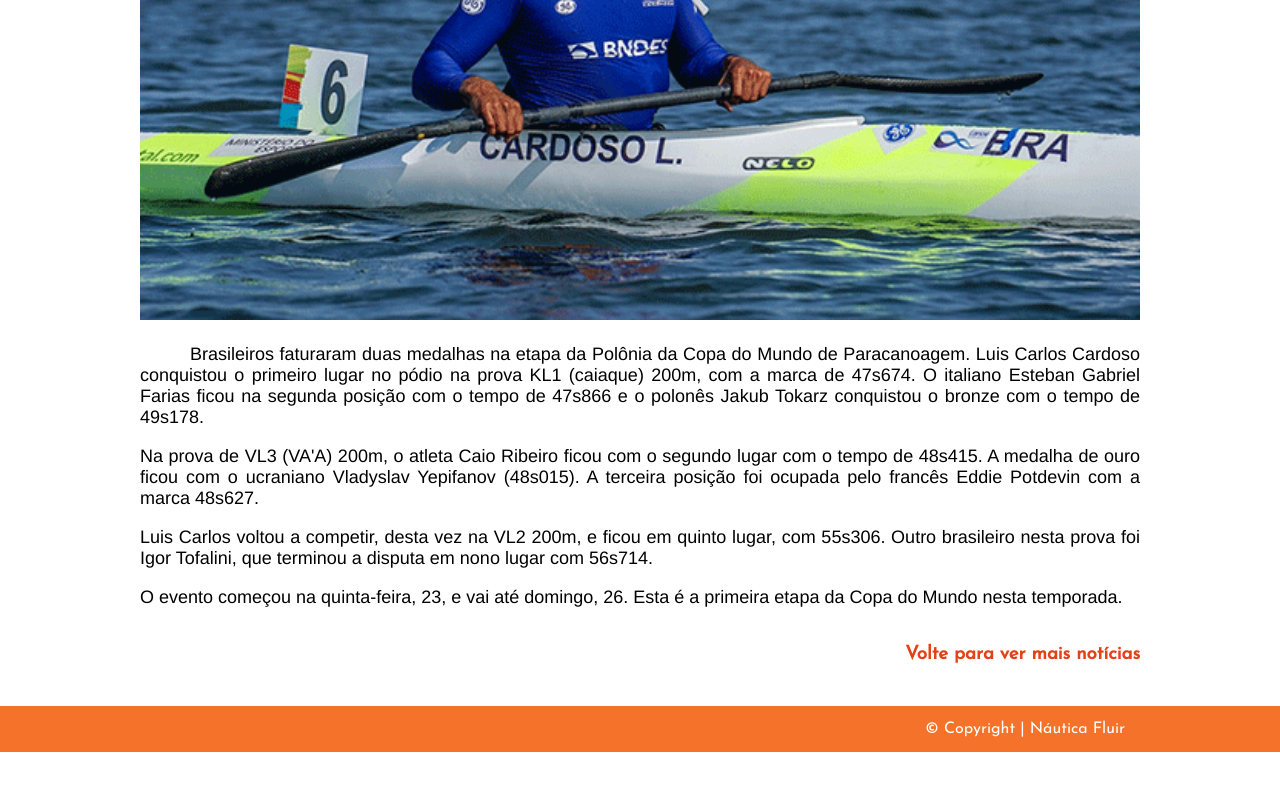
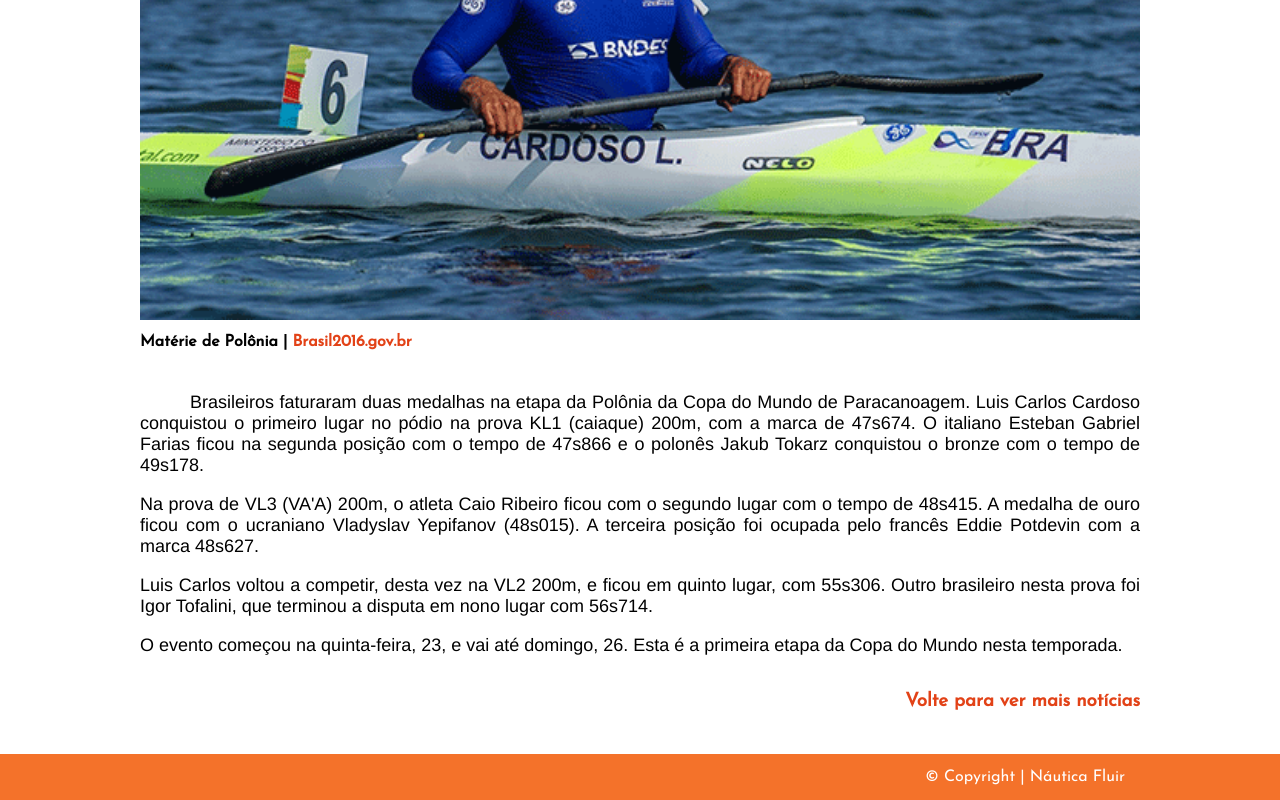
Before and after one commit to WeskleySantos/Nautica-Fluir, a plain HTML site: page n5.html in a window 1280 px wide. Shown: the part 597-1397 px from the top of the page. Before the commit the page ends 1349 px from the top, so only its background shows below. Drawn offline with Linux system fonts and the light colour scheme; grey boxes are pictures that could not be loaded.

Commit message:
Update n5.html

```diff
--- a/n5.html
+++ b/n5.html
@@ -34,6 +34,15 @@
 		<h3 class="data">24/05/2019</h3>
 		<img src="imagens/n5_17.gif" alt="Podium">
 
+		<div class="box0">
+			<div class="autor">
+				<h4>Matérie de Polônia | <a href="http://www.brasil2016.gov.br/pt-br/noticias/brasil-conquista-dois-podios-na-copa-do-mundo-de-canoagem-na-polonia">Brasil2016.gov.br </a></h4>
+			</div>
+			<div class="rd-social">
+				<iframe src="https://www.facebook.com/plugins/share_button.php?href=https%3A%2F%2Fwww.fluir.ml%2Fn5.html&layout=button&size=large&width=117&height=28&appId" width="117" height="28" style="border:none;overflow:hidden" scrolling="no" frameborder="0" allowTransparency="true" allow="encrypted-media"></iframe>
+			</div>
+		</div>
+
 		<p class="txt">Brasileiros faturaram duas medalhas na etapa da Polônia da Copa do Mundo de Paracanoagem. Luis Carlos Cardoso conquistou o primeiro lugar no pódio na prova KL1 (caiaque) 200m,  com a marca de 47s674. O italiano Esteban Gabriel Farias ficou na segunda posição com o tempo de 47s866 e o polonês Jakub Tokarz conquistou o bronze com o tempo de 49s178. </p>
 
 		<p>Na prova de VL3 (VA'A) 200m, o atleta Caio Ribeiro ficou com o segundo lugar com o tempo de 48s415. A medalha de ouro ficou com o ucraniano Vladyslav Yepifanov (48s015). A terceira posição foi ocupada pelo francês Eddie Potdevin com a marca 48s627. </p>
```
